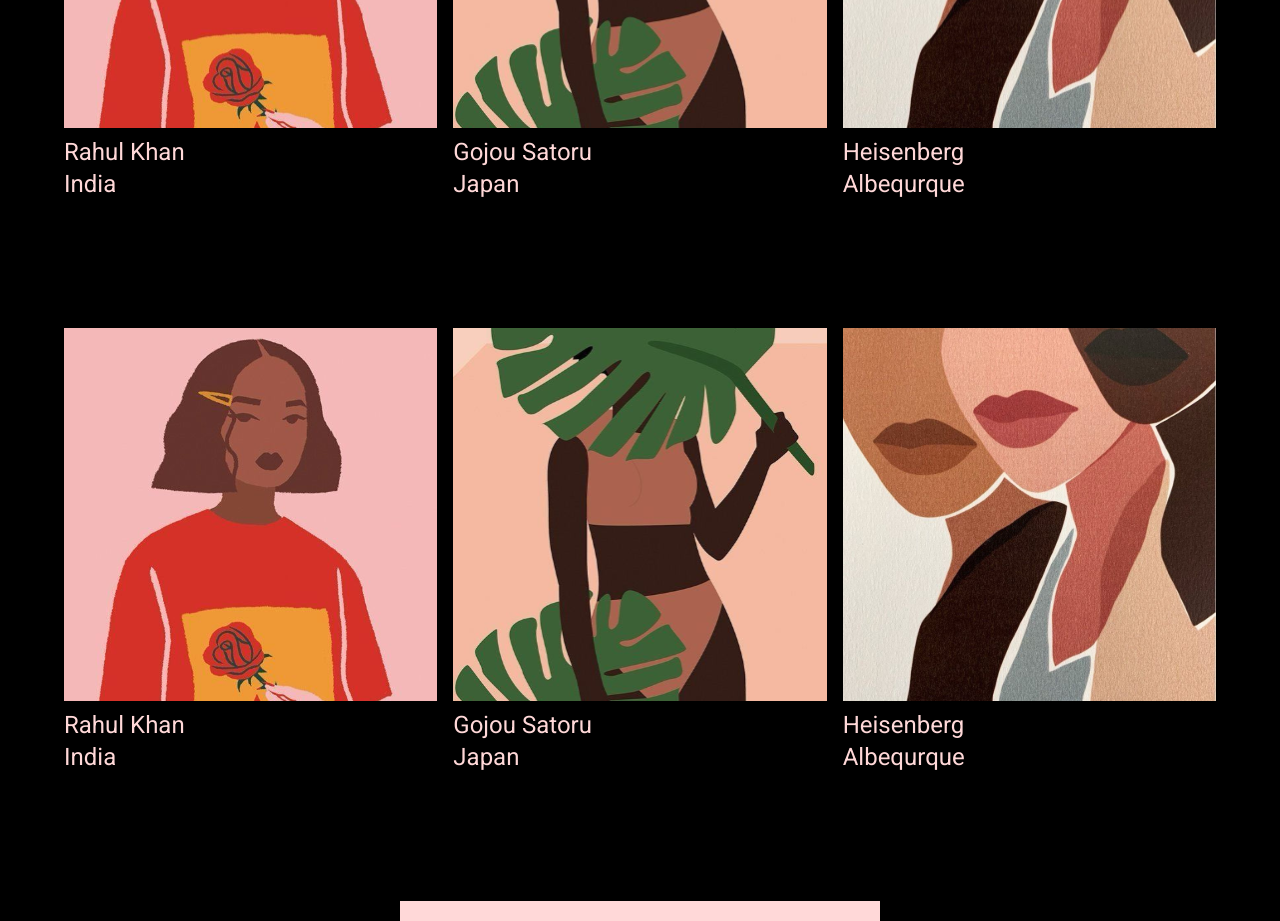
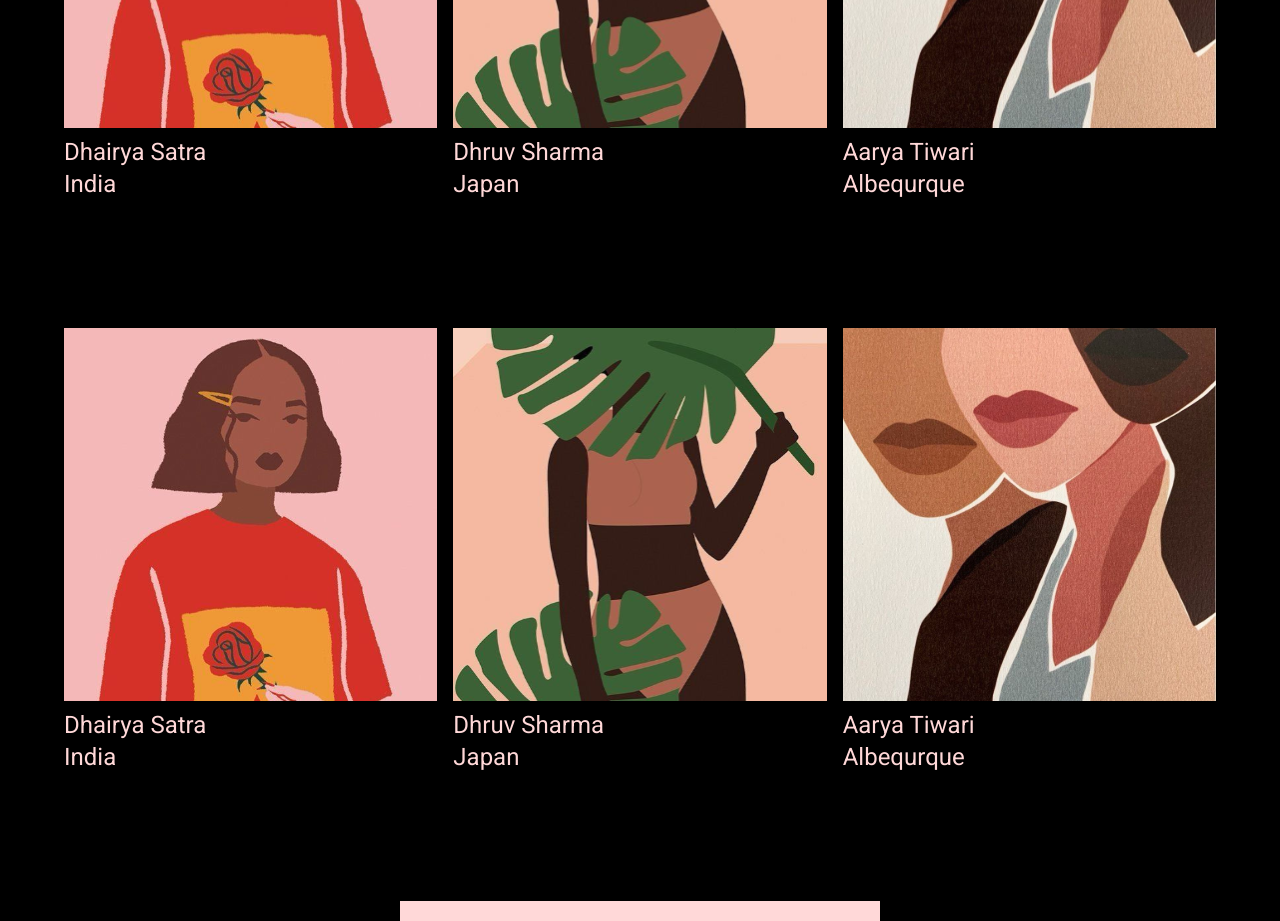
Before and after one commit to AaryaTiwari1211/UIP-IA, a React (Vite) app in the folder IA/: page / in a window 1280 px wide. Shown: the part 1560-2481 px from the top of the page. Built offline with nearby package versions, Linux system fonts and the light colour scheme.

Commit message:
optimization For ppt

```diff
--- a/IA/src/components/GalleryCardGrid.jsx
+++ b/IA/src/components/GalleryCardGrid.jsx
@@ -18,21 +18,21 @@ export function GalleryGrid() {
                         <img src={img1} alt="img1" className='w-full cursor-pointer ' />
                         <Typography variant='h5' sx={{
                             pt: 1,
-                        }} className='text-penk text-start bg-black'>Rahul Khan</Typography>
+                        }} className='text-penk text-start bg-black'>Dhairya Satra</Typography>
                         <Typography variant='h5' className='text-penk text-start bg-black'>India</Typography>
                     </Grid>
                     <Grid item xs={12} sm={6} md={4} className='hover:scale-105 duration-500 ease-in-out'>
                         <img src={img2} alt="img1" className='w-full cursor-pointer' />
                         <Typography variant='h5' sx={{
                             pt: 1,
-                        }} className='text-penk text-start bg-black'>Gojou Satoru</Typography>
+                        }} className='text-penk text-start bg-black'>Dhruv Sharma</Typography>
                         <Typography variant='h5' className='text-penk text-start bg-black'>Japan</Typography>
                     </Grid>
                     <Grid item xs={12} sm={6} md={4} className='hover:scale-105 duration-500 ease-in-out'>
                         <img src={img3} alt="img1" className='w-full cursor-pointer' />
                         <Typography variant='h5' sx={{
                             pt: 1,
-                        }} className='text-penk text-start bg-black'>Heisenberg</Typography>
+                        }} className='text-penk text-start bg-black'>Aarya Tiwari</Typography>
                         <Typography variant='h5' className='text-penk text-start bg-black'>Albequrque</Typography>
                     </Grid>
                 </Grid>
```
